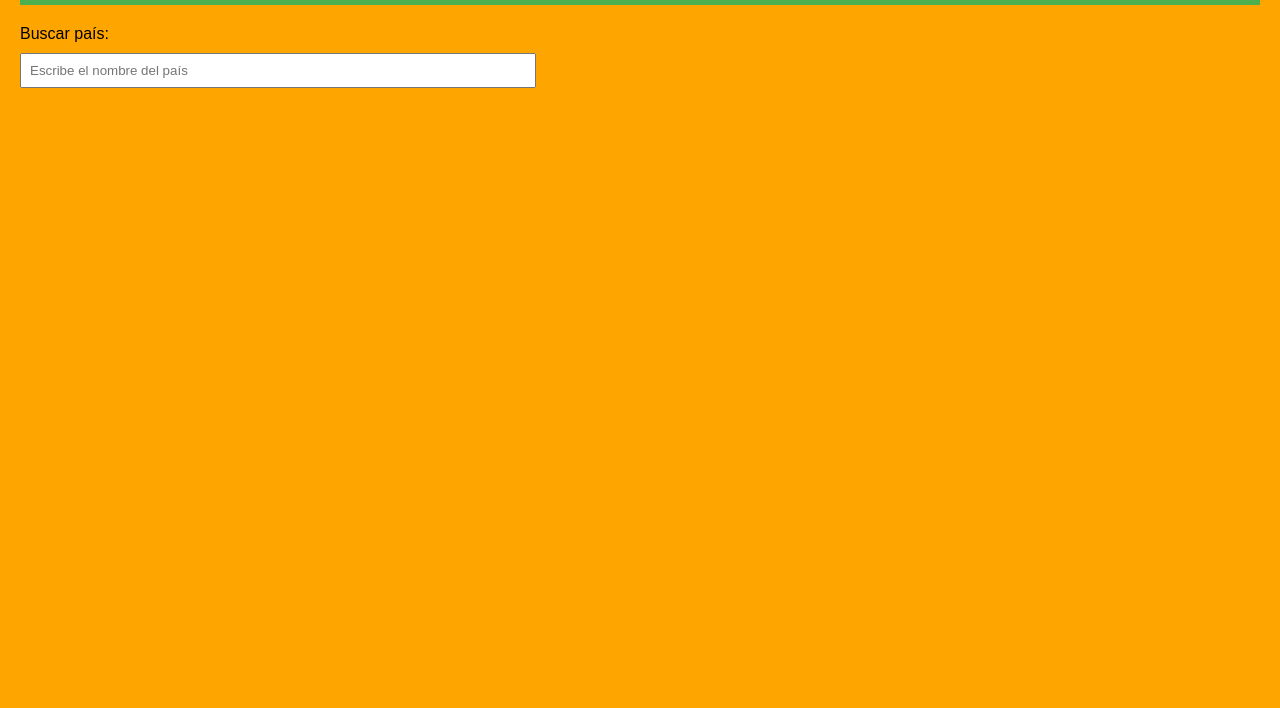
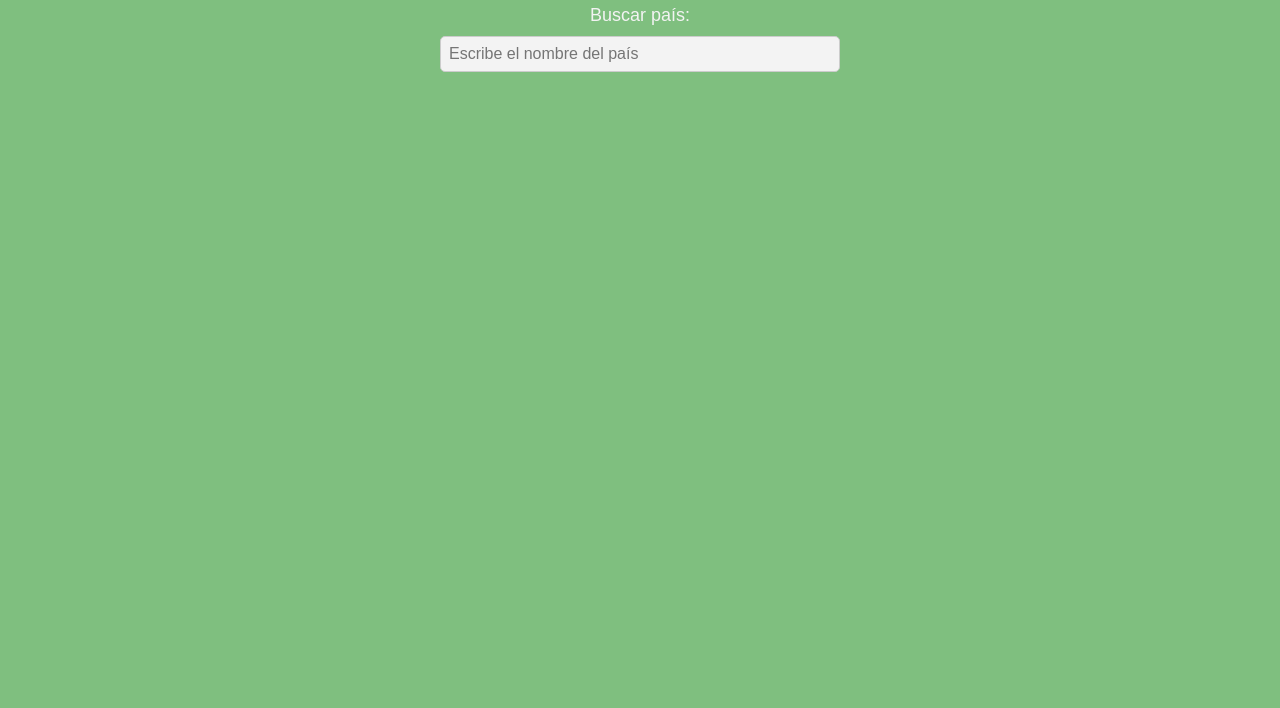
Before and after one commit to IvanOjedaOjeda/Proyecto3, a plain HTML site: page index.html in a window 1280 px wide. Shown: the part 92-800 px from the top of the page. Drawn offline with nearby package versions, Linux system fonts and the light colour scheme; no server answers.

Commit message:
8th commit mas estilos css

```diff
--- a/global.css
+++ b/global.css
@@ -1,9 +1,9 @@
 
 body {
     font-family: Arial, sans-serif;
-    margin: 0;
-    padding: 20px;
-    background-color: rgb(255, 165, 0);
+            margin: 0;
+            padding: 0;
+            background-color: #7FBF7F;
 
     }
 
@@ -26,6 +26,36 @@ label {
     display: block;
     margin-bottom: 10px;
 }
+
+.search-label {
+    display: block;
+    font-size: 18px; /* Tamaño de fuente */
+    color: #F3F3F3; /* Color del texto */
+    margin-bottom: 10px; /* Espacio inferior */
+    text-align: center; /* Centrar texto */
+}
+
+
+.search-input {
+    width: 80%;
+    max-width: 400px;
+    margin: 0 auto;
+    padding: 10px;
+    border: 1px solid #ccc;
+    border-radius: 5px;
+    font-size: 16px;
+    box-sizing: border-box;
+    display: block;
+    background-color: #F3F3F3;
+}
+
+.search-input:focus {
+    outline: none;
+    border-color: #4CAF50;
+    box-shadow: 0 0 5px rgba(0, 0, 0, 0.3);
+}
+
+
 
 #search-input {
     width: 40%;
--- a/index.html
+++ b/index.html
@@ -12,8 +12,9 @@
     <h1>Información de Países</h1>
 </header>
 
-    <label for="search-input">Buscar país:</label>
-    <input type="text" id="search-input" placeholder="Escribe el nombre del país">
+<label for="search-input" class="search-label">Buscar país:</label>
+<input type="text" id="search-input" class="search-input" placeholder="Escribe el nombre del país">
+
 
     <div id="pie-chart-container">
         <canvas id="pie-chart" width="400" height="200"></canvas>
```
